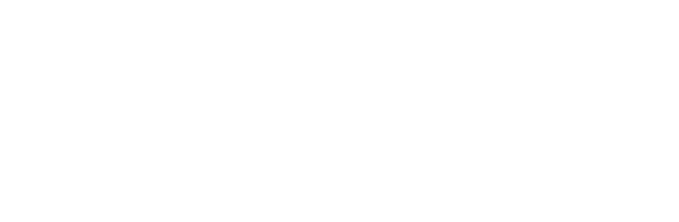
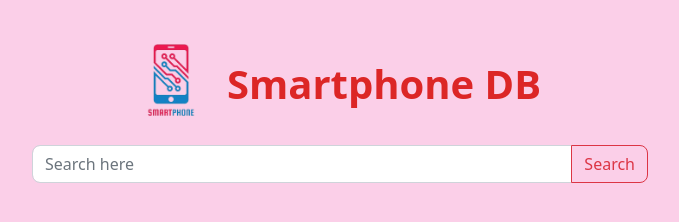
Before and after one commit to nafeescse/smartphone-DB-with-JS, a plain HTML site: page index.html in a window 1280 px wide. Shown: the whole page, without its empty margins (300-979 px from the left). Drawn offline with nearby package versions, Linux system fonts and the light colour scheme.

Commit message:
searchbar added

```diff
--- a/app.js
+++ b/app.js
@@ -1 +1,6 @@
-console.log('object');
+const searchPhone = () => {
+    const searchField = document.getElementById('searchField');
+    const searchText = searchField.value;
+    console.log(searchText);
+    searchField.value = '';
+}
--- a/index.html
+++ b/index.html
@@ -5,10 +5,32 @@
     <meta http-equiv="X-UA-Compatible" content="IE=edge">
     <meta name="viewport" content="width=device-width, initial-scale=1.0">
     <title>Smartphone DB</title>
+    <!-- Favicon Added -->
+    <link rel="shortcut icon" href="img/Mylogo.png" type="image/x-icon">
+    <!-- Bootstrap css cdn -->
+    <link href="https://cdn.jsdelivr.net/npm/bootstrap@5.0.2/dist/css/bootstrap.min.css" rel="stylesheet" integrity="sha384-EVSTQN3/azprG1Anm3QDgpJLIm9Nao0Yz1ztcQTwFspd3yD65VohhpuuCOmLASjC" crossorigin="anonymous">
+    <!-- Tailwind css cdn -->
+    <script src="https://cdn.tailwindcss.com"></script>
+
 </head>
-<body>
+<body class="bg-pink-200 p-4">
+    <header >
+        <div class="d-flex align-items-center justify-content-center pe-4">
+            <img class="w-28" src="img/Logoo.png" alt="">
+        <h1 class="text-center fs-1 fw-bold text-red-600 ">Smartphone DB</h1>
+        </div>
+        <div class="input-group mb-3 w-3/4 lg:w-1/2 mx-auto">
+            <input id="searchField" type="text" class="form-control rounded-lg" placeholder="Search here" aria-describedby="button-search">
+            <button onclick="searchPhone()" class="btn btn-outline-danger rounded-lg" type="button" id="button-search">Search</button>
+          </div>
 
+    </header>
 
+    <main>
+
+    </main>
+    <!-- Bootstrap js bundle -->
+    <script src="https://cdn.jsdelivr.net/npm/bootstrap@5.0.2/dist/js/bootstrap.bundle.min.js" integrity="sha384-MrcW6ZMFYlzcLA8Nl+NtUVF0sA7MsXsP1UyJoMp4YLEuNSfAP+JcXn/tWtIaxVXM" crossorigin="anonymous"></script>
     <script src="app.js"></script>
 </body>
 </html>
```
Also changed, not shown: img/Logoo.png (added), img/Mylogo.png (added).
